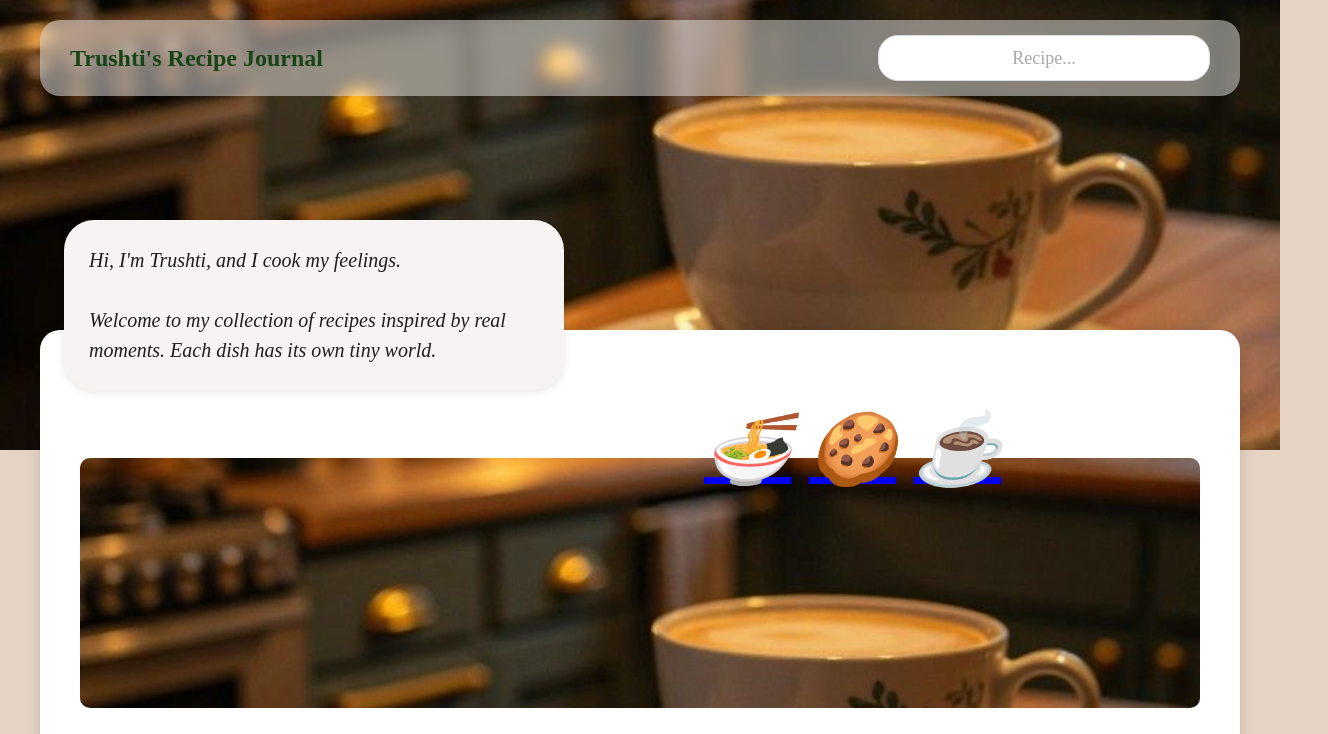
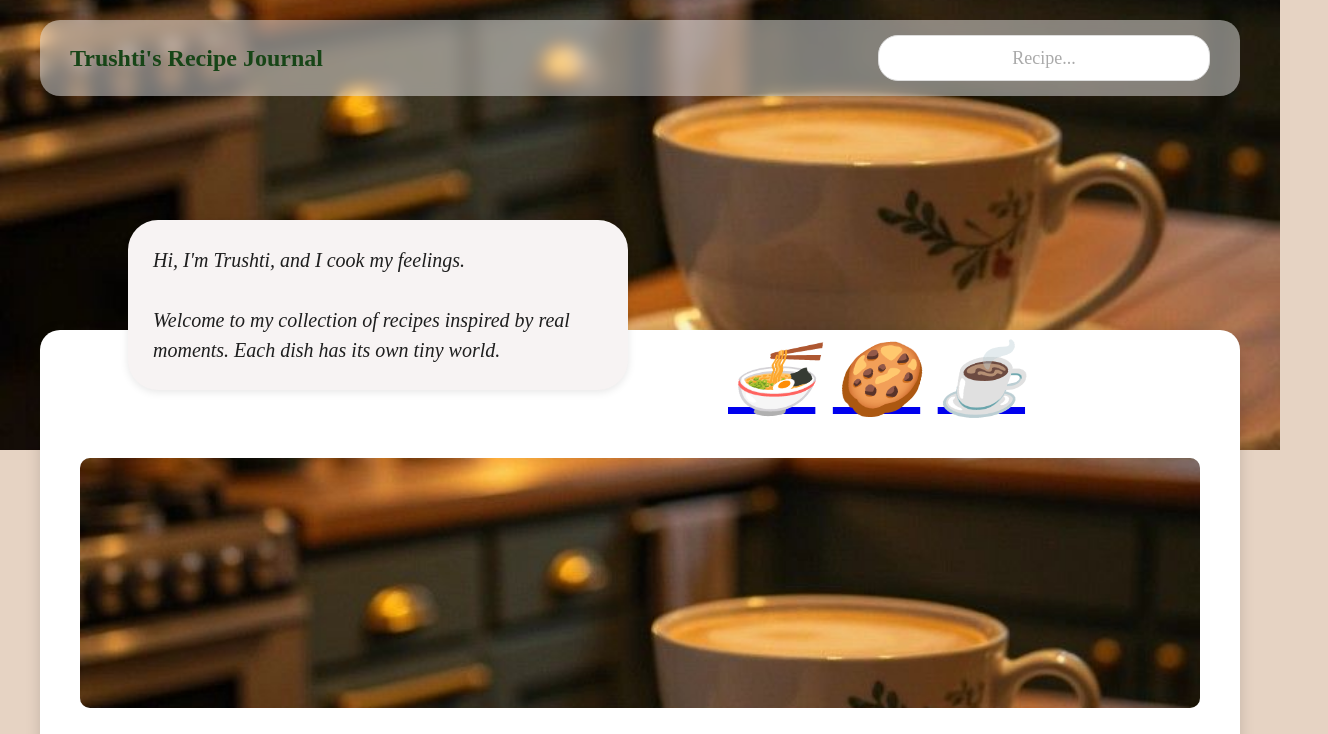
Before and after one commit to TrushtiSuthar/gbda228, a plain HTML site: page index.html in a window 1280 px wide. Shown: the top 734 px of the page, 1328 px wide, since content can reach past the window. Drawn offline with Linux system fonts and the light colour scheme; a web font is replaced by a local one.

Commit message:
addeding links

```diff
--- a/index.html
+++ b/index.html
@@ -92,7 +92,7 @@
       .intro-bubble-wrapper {
         position: absolute;
         top: 220px;
-        left: 5%;
+        left: 10%;
         z-index: 20;
         width: 1200px;
       }
@@ -181,11 +181,11 @@
           Welcome to my collection of recipes inspired by real moments.
           Each dish has its own tiny world.
         <div class="intro-icons">
-          <ul>
+
             <a href="lonly_noodles.html">🍜</a>
             <a href="lonly_noodles.html">🍪</a>
             <a href="lonly_noodles.html">☕</a>
-          </ul>
+
         </div>
         </div>
 
```
